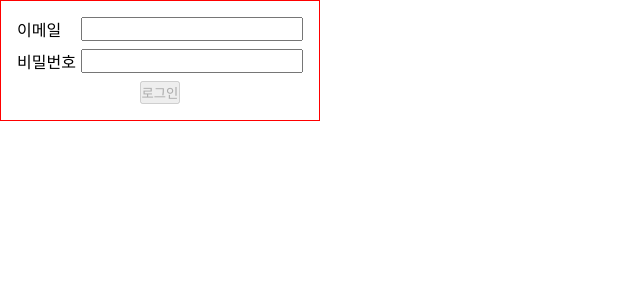
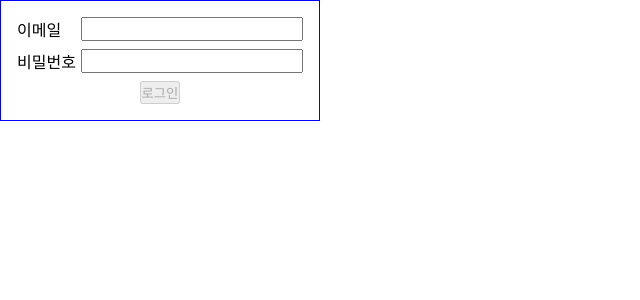
Before and after one commit to yan9vvoojin/wanted-pre-onboarding-frontend, a React (Create React App) app: page /signin in a window 1280 px wide. Shown: the top 300 px of the page, without its empty margins (0-640 px from the left). Built offline with nearby package versions, Linux system fonts and the light colour scheme.

Commit message:
refactor: 폼 스타일 분리

```diff
--- a/src/components/SigninForm.js
+++ b/src/components/SigninForm.js
@@ -1,21 +1,9 @@
 import { useState } from "react";
-import styled from "styled-components";
+import useSignin from "../hook/useSignin";
 
+import StyledForm from "../styles/StyledForm";
 import EmailInput from "./EmailInput";
 import PasswordInput from "./PasswordInput";
-
-import useSignin from "../hook/useSignin";
-
-const StyledForm = styled.form`
-  display: flex;
-  flex-direction: column;
-  justify-content: center;
-  align-items: center;
-  gap: 0.5rem;
-  max-width: 20rem;
-  padding: 1rem;
-  border: 1px solid red;
-`;
 
 const SigninForm = () => {
   const signin = useSignin();
--- a/src/components/SignupForm.js
+++ b/src/components/SignupForm.js
@@ -1,21 +1,9 @@
 import { useState } from "react";
-import styled from "styled-components";
+import useSignup from "../hook/useSignup";
 
+import StyledForm from "../styles/StyledForm";
 import EmailInput from "./EmailInput";
 import PasswordInput from "./PasswordInput";
-
-import useSignup from "../hook/useSignup";
-
-const StyledForm = styled.form`
-  display: flex;
-  flex-direction: column;
-  justify-content: center;
-  align-items: center;
-  gap: 0.5rem;
-  max-width: 20rem;
-  padding: 1rem;
-  border: 1px solid red;
-`;
 
 const SignupForm = () => {
   const signup = useSignup();
--- /dev/null
+++ b/src/styles/StyledForm.js
@@ -0,0 +1,14 @@
+import styled from "styled-components";
+
+const StyledForm = styled.form`
+  display: flex;
+  flex-direction: column;
+  justify-content: center;
+  align-items: center;
+  gap: 0.5rem;
+  max-width: 20rem;
+  padding: 1rem;
+  border: 1px solid blue;
+`;
+
+export default StyledForm;
```
